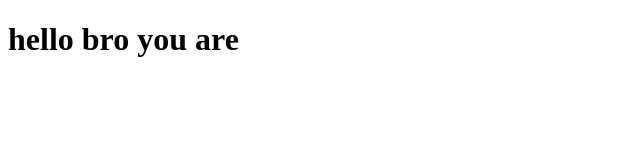
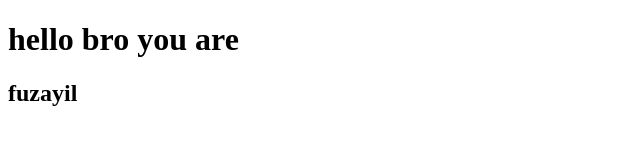
Before and after one commit to Fuzayil/teamly, a plain HTML site: page index.html in a window 1280 px wide. Shown: the whole page, without its empty margins (0-640 px from the left). Drawn offline with Linux system fonts and the light colour scheme.

Commit message:
second commit

```diff
--- a/index.html
+++ b/index.html
@@ -1,15 +1,22 @@
 <!DOCTYPE html>
 <html lang="en">
+
 <head>
     <meta charset="UTF-8">
     <meta name="viewport" content="width=device-width, initial-scale=1.0">
     <title>Document</title>
 </head>
+
 <body>
     <header>
         <div class="header">
             <h1>hello bro you are </h1>
         </div>
+
+        <section>
+            <h1>fuzayil</h1>
+        </section>
     </header>
 </body>
+
 </html>
```
